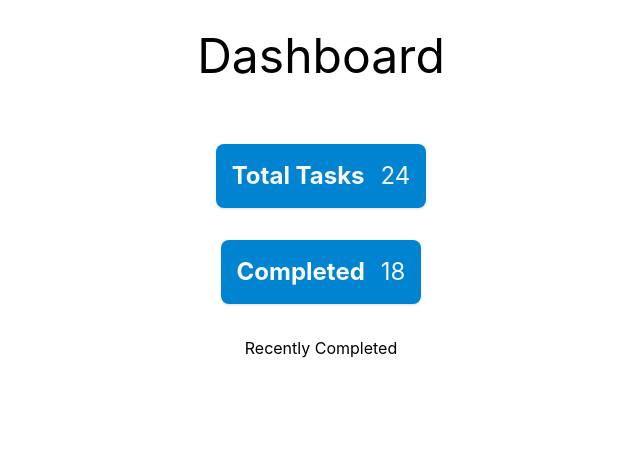
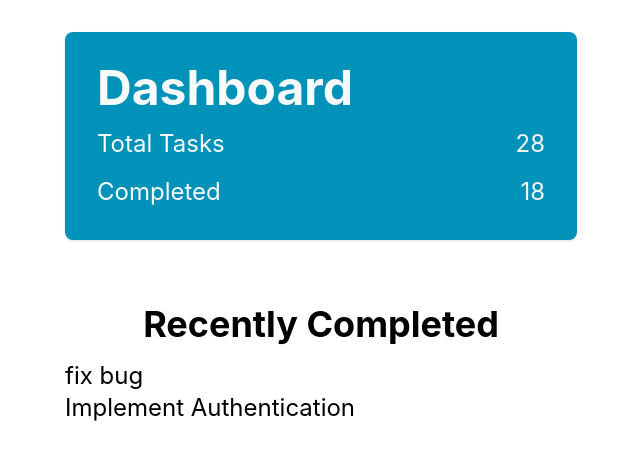
Before and after one commit to ryanbitner01/my-day, a React (Vite) app: page / in a window 1280 px wide. Shown: the top 460 px of the page, without its empty margins (319-959 px from the left). Built offline with nearby package versions, Linux system fonts and the light colour scheme.

Commit message:
feat:split components for dashboard

```diff
--- /dev/null
+++ b/src/features/dashboard/components/DashboardBasic.tsx
@@ -0,0 +1,32 @@
+interface DashboardBasicProps {
+	totalTasks: number;
+	completedTasks: number;
+}
+
+export function DashboardBasic(props: DashboardBasicProps) {
+	return (
+		<div className=" rounded-lg px-8 py-8 shadow-sm bg-cyan-600 flex gap-4  flex-col  max-w-lg w-full min-w-sm">
+			<header className=" font-bold  text-5xl text-gray-50  text-5xl">
+				Dashboard
+			</header>
+
+			<div className="flex gap-2 justify-between text-2xl">
+				<h2
+					className="text-gray-50
+">
+					Total Tasks
+				</h2>
+				<p className="text-gray-100">{props.totalTasks}</p>
+			</div>
+
+			<div className="flex gap-2 justify-between text-2xl">
+				<h2
+					className="text-gray-50
+">
+					Completed
+				</h2>
+				<p className="text-gray-100">{props.completedTasks}</p>
+			</div>
+		</div>
+	);
+}
--- /dev/null
+++ b/src/features/dashboard/components/RecentTasks.tsx
@@ -0,0 +1,16 @@
+interface RecentTasksProps {
+	recentTasks: string[];
+}
+
+export function RecentTasks(props: RecentTasksProps) {
+	return (
+		<section className="w-full max-w-lg min-w-sm ">
+			<div className="text-center font-bold text-4xl pb-4">
+				Recently Completed
+			</div>
+			{props.recentTasks.map((task) => {
+				return <div className="flex flex-col gap-2 text-2xl">{task}</div>;
+			})}
+		</section>
+	);
+}
--- a/src/pages/DashboardPage.tsx
+++ b/src/pages/DashboardPage.tsx
@@ -1,26 +1,13 @@
+import { DashboardBasic } from "../features/dashboard/components/DashboardBasic";
+import { RecentTasks } from "../features/dashboard/components/RecentTasks";
+
 export function DashboardPage() {
 	return (
 		<div className="h-screen flex flex-col">
-			<header className="text-center p-8 text-5xl">Dashboard</header>
-			<section className="flex-1 flex items-center gap-8 flex-col pt-8">
-				<div className="w-fit rounded-lg  p-4 shadow-sm bg-sky-600 flex gap-4 items-center text-2xl">
-					<h2
-						className="text-gray-50 font-bold
-">
-						Total Tasks
-					</h2>
-					<p className="text-gray-100">24</p>
-				</div>
-
-				<div className="w-fit rounded-lg  p-4 shadow-sm bg-sky-600 flex gap-4 items-center text-2xl">
-					<h2
-						className="text-gray-50 font-bold
-">
-						Completed
-					</h2>
-					<p className="text-gray-100">18</p>
-				</div>
-				<div>Recently Completed</div>
+			<section className="flex-1 flex items-center gap-16 flex-col pt-8">
+				<DashboardBasic totalTasks={28} completedTasks={18}></DashboardBasic>
+				<RecentTasks
+					recentTasks={["fix bug", "Implement Authentication"]}></RecentTasks>
 			</section>
 		</div>
 	);
```
